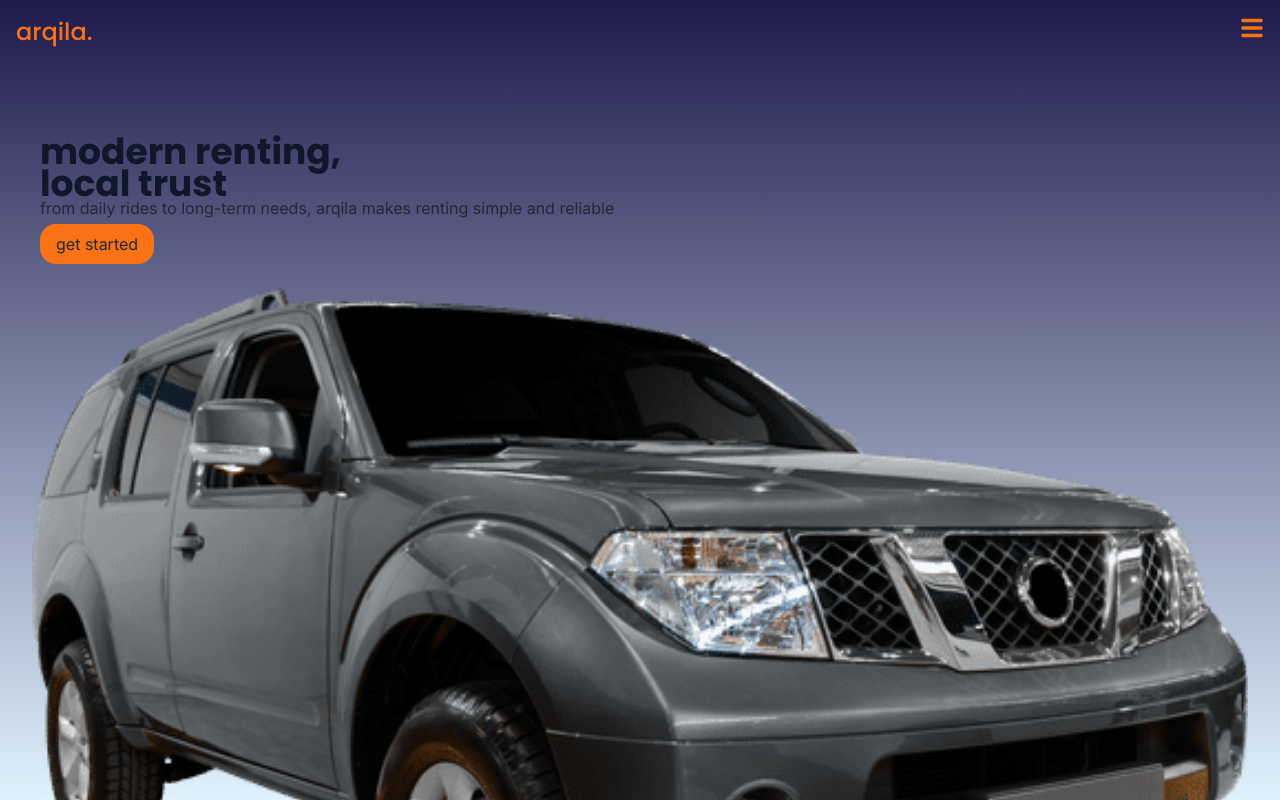
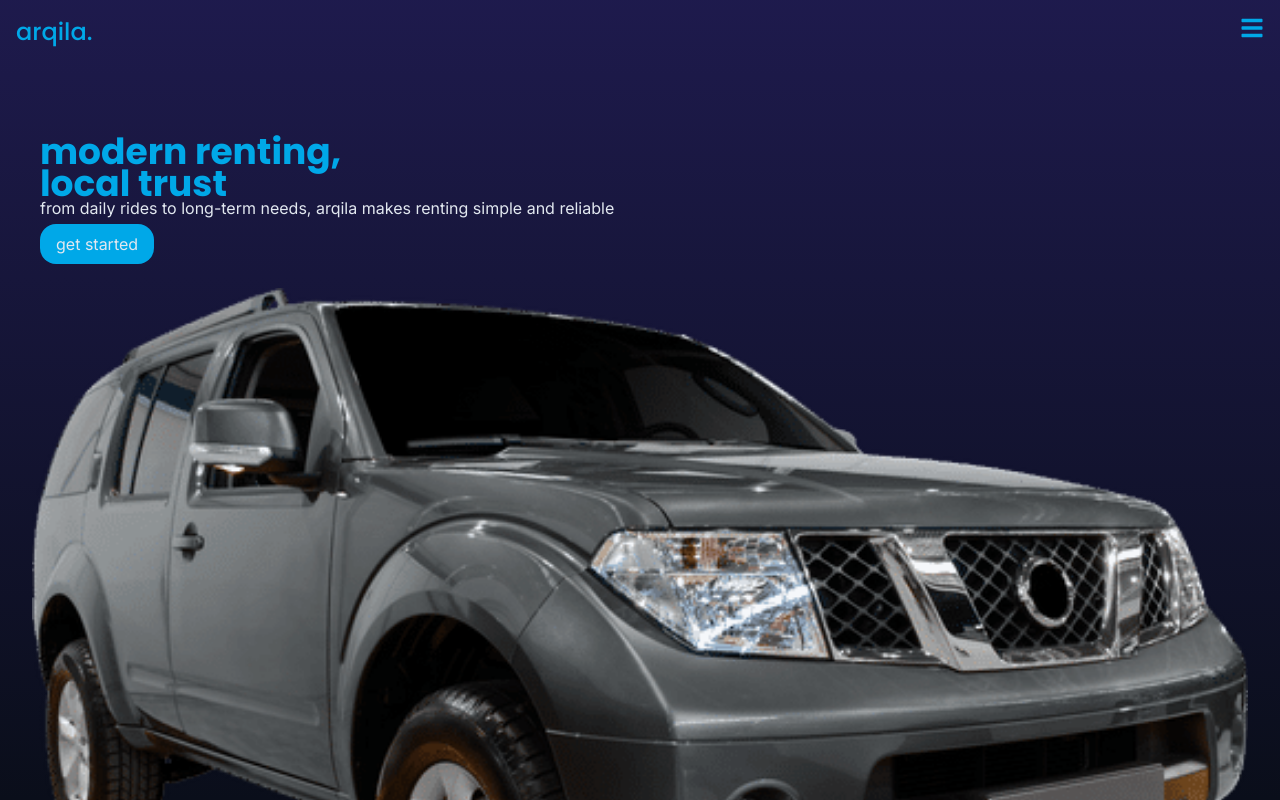
Before and after one commit to wakamonoo/kasurog, a Next.js app: page / in a window 1280 px wide. Shown: the top 800 px of the page. Built offline with nearby package versions, Linux system fonts and the light colour scheme.

Commit message:
signup modal

```diff
--- a/src/app/globals.css
+++ b/src/app/globals.css
@@ -9,19 +9,20 @@
 /* ———————————————————————————————————— base layer ——— */
 @layer base {
   :root {
-    --color-bg: #e0f2fe; /* ———————————————————————————————————— primary bg ——— */
-    --color-accent: #0f172a; /* ———————————————————————————————————— header ——— */
-    --color-text: #1f2937; /* ———————————————————————————————————— normal text ——— */
-    --color-panel: #ffffff; /* ———————————————————————————————————— nav bg ——— */
-    --color-secondary: #bfdbfe; /* ———————————————————————————————————— second bg ——— */
-    --color-highlight: #f97316; /* ———————————————————————————————————— bg-orange-500 ——— */
-    --color-highlight-hover: #c2410c; /* ———————————————————————————————————— bg-orange-600 ——— */
+    --color-bg: #0a0e1a; /* Deep charcoal (premium dark base) */
+    --color-secondary: #1e293b; /* Dark blue-gray (for panels/cards) */
+    --color-panel: #0f172a; /* Your signature deep navy (nav/footer) */
+    --color-accent: #00a8e8; /* Electric blue (headers/accents) */
+    --color-text: #e2e8f0;
 
-    --font-heading: "Poppins", sans-serif; /* ———————————————————————————————————— header ——— */
-    --font-body: "Inter", sans-serif; /* ———————————————————————————————————— normal ——— */
-    --font-alt: "Rubik", sans-serif; /* ———————————————————————————————————— normal alt ——— */
-    --font-tall: "Montserrat", sans-serif; /* ———————————————————————————————————— big titles ——— */
-    --font-tall-alt: "Bebas Neue", cursive; /* ———————————————————————————————————— titles alt ——— */
+    --color-highlight: #00a8e8; /* Strong blue CTAs */
+    --color-highlight-hover: #00b4d8;
+
+    --font-heading: "Poppins", sans-serif;
+    --font-body: "Inter", sans-serif;
+    --font-alt: "Rubik", sans-serif;
+    --font-tall: "Montserrat", sans-serif;
+    --font-tall-alt: "Bebas Neue", cursive;
   }
 
   body {
--- /dev/null
+++ b/src/components/signup.jsx
@@ -0,0 +1,18 @@
+import { FaTimes } from "react-icons/fa";
+import { FcGoogle } from "react-icons/fc";
+
+export default function SignUp({ onClose }) {
+  return (
+    <div className="bg-panel rounded left-1/2 top-1/2 -translate-x-1/2 -translate-y-1/2  w-[80vw] h-[60vh] fixed z-[70] p-4">
+      <button onClick={onClose}>
+        <FaTimes className="text-xl text-header duration-200 hover:scale-110 active:scale-110 cursor-pointer" />
+      </button>
+      <div className="flex justify-center">
+        <button className="flex items-center gap-2 bg-highlight p-2 px-4 rounded-full text-base font-normal text-normal py-2 bg-highlight w-fit mt-2 duration-150 hover:scale-105 hover:bg-highlight-hover active:scale-105 active:bg-highlight-hover cursor-pointer">
+          continue with google
+          <FcGoogle />
+        </button>
+      </div>
+    </div>
+  );
+}
--- a/src/sections/hero.jsx
+++ b/src/sections/hero.jsx
@@ -4,12 +4,13 @@ import { useRef, useState, useEffect } from "react";
 import Image from "next/image";
 import CarHero from "../assets/heroCar.png";
 import GetStarted from "@/components/ctaOne";
+import SignUp from "@/components/signup";
 
 export default function Hero() {
   const [hideNav, setHideNav] = useState(false);
   const navRef = useRef(null);
   const [isScrolled, setIsScrolled] = useState(false);
-
+  const [showSignUp, setShowSignUp] = useState(false);
 
   {
     /* ———————————————————————————————————— outside click nav ——— */
@@ -29,16 +30,26 @@ export default function Hero() {
   useEffect(() => {
     const handleScroll = () => {
       setIsScrolled(window.scrollY > window.innerHeight);
-    }
+    };
     window.addEventListener("scroll", handleScroll);
     return () => {
       window.removeEventListener("scroll", handleScroll);
+    };
+  }, []);
+
+  useEffect(() => {
+    if(showSignUp === true) {
+      setHideNav(false);
     }
-  }, []);
+  },[showSignUp]);
 
   return (
     <div className="h-screen bg-gradient-to-b from-indigo-950">
-      <div className={`fixed p-4 text-highlight w-full text-2xl font-header z-50 ${isScrolled ? "backdrop-blur-xs" : "bg-transparent"}`}>
+      <div
+        className={`fixed p-4 text-highlight w-full text-2xl font-header z-50 ${
+          isScrolled ? "backdrop-blur-xs" : "bg-transparent"
+        }`}
+      >
         <div className="flex justify-between items-center">
           <a href="/">
             <h1 className="font-medium">arqila.</h1>
@@ -53,16 +64,16 @@ export default function Hero() {
 
       {/* ———————————————————————————————————— nav section ——— */}
       {hideNav && (
-        <div className="contains">
+        <div className="contents">
           <div className="inset-0 fixed backdrop-blur-xs pointer-events-none z-50"></div>
           <div
             ref={navRef}
-            className="h-screen shadow-2xl fixed z-50 top-0 right-0 w-[60vw] bg-highlight p-4"
+            className="h-screen shadow-2xl fixed z-50 top-0 right-0 w-[60vw] bg-panel p-4"
           >
             <button onClick={() => setHideNav(false)}>
               <FaTimes className="text-xl text-header duration-200 hover:scale-110 active:scale-110 cursor-pointer" />
             </button>
-            <div className="flex flex-col p-4 gap-2 font-normal text-normal text-base sm:text-xl md:text-2xl">
+            <div className="flex flex-col p-4 gap-2 font-normal text-normal text-base sm:text-xl md:text-2xl z-[60]">
               <a href="">
                 <p>home</p>
               </a>
@@ -75,7 +86,10 @@ export default function Hero() {
               <a href="">
                 <p>contact</p>
               </a>
-              <a href="">
+              <a
+                onClick={() => setShowSignUp((prev) => !prev)}
+                className="flex"
+              >
                 <p>sign-up</p>
               </a>
             </div>
@@ -102,6 +116,12 @@ export default function Hero() {
           />
         </div>
       </div>
+
+      {showSignUp && (
+        <div className="fixed inset-0 backdrop-blur-xs z-[70] flex items-center justify-center">
+          <SignUp onClose={() => setShowSignUp(false)} />
+        </div>
+      )}
     </div>
   );
 }
```
